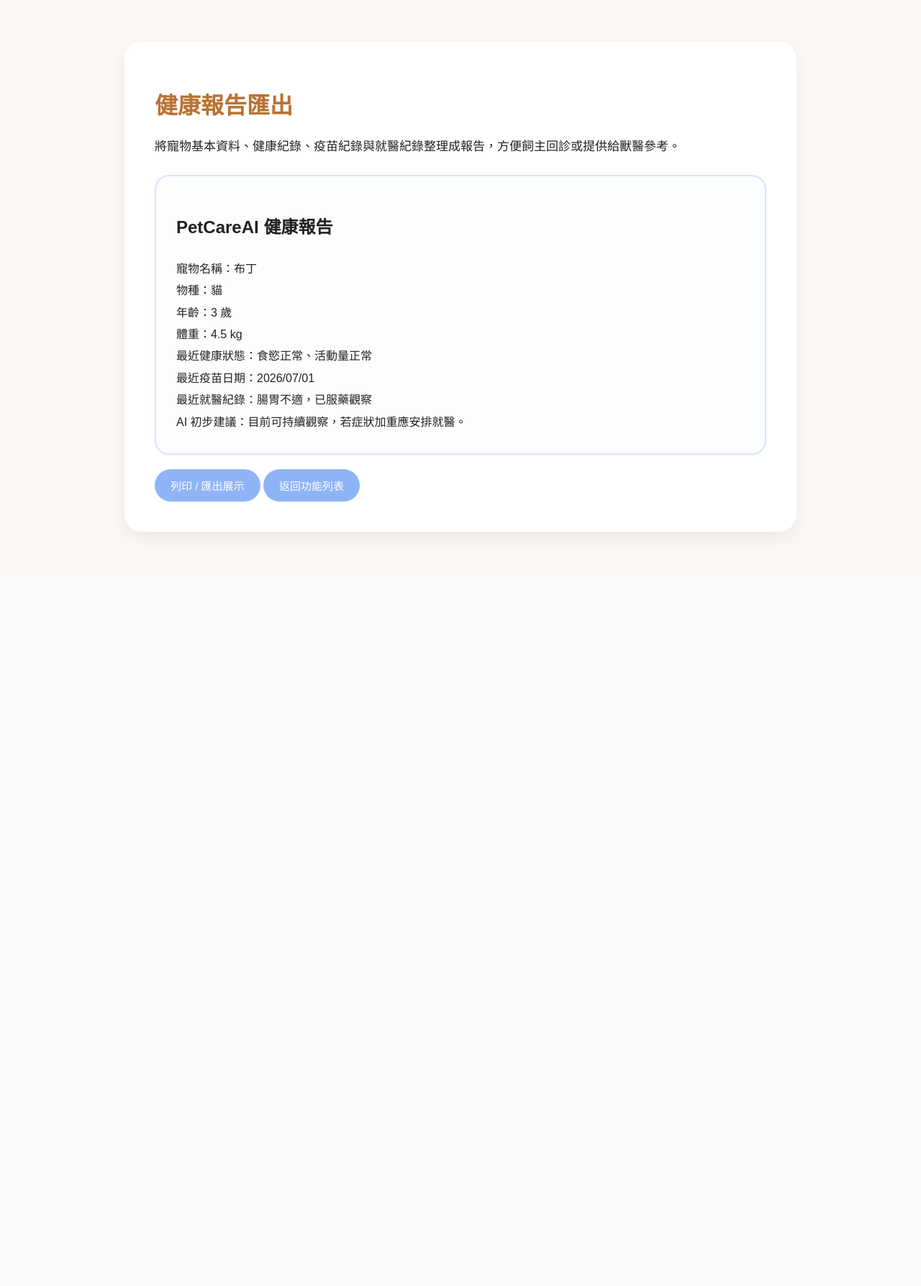
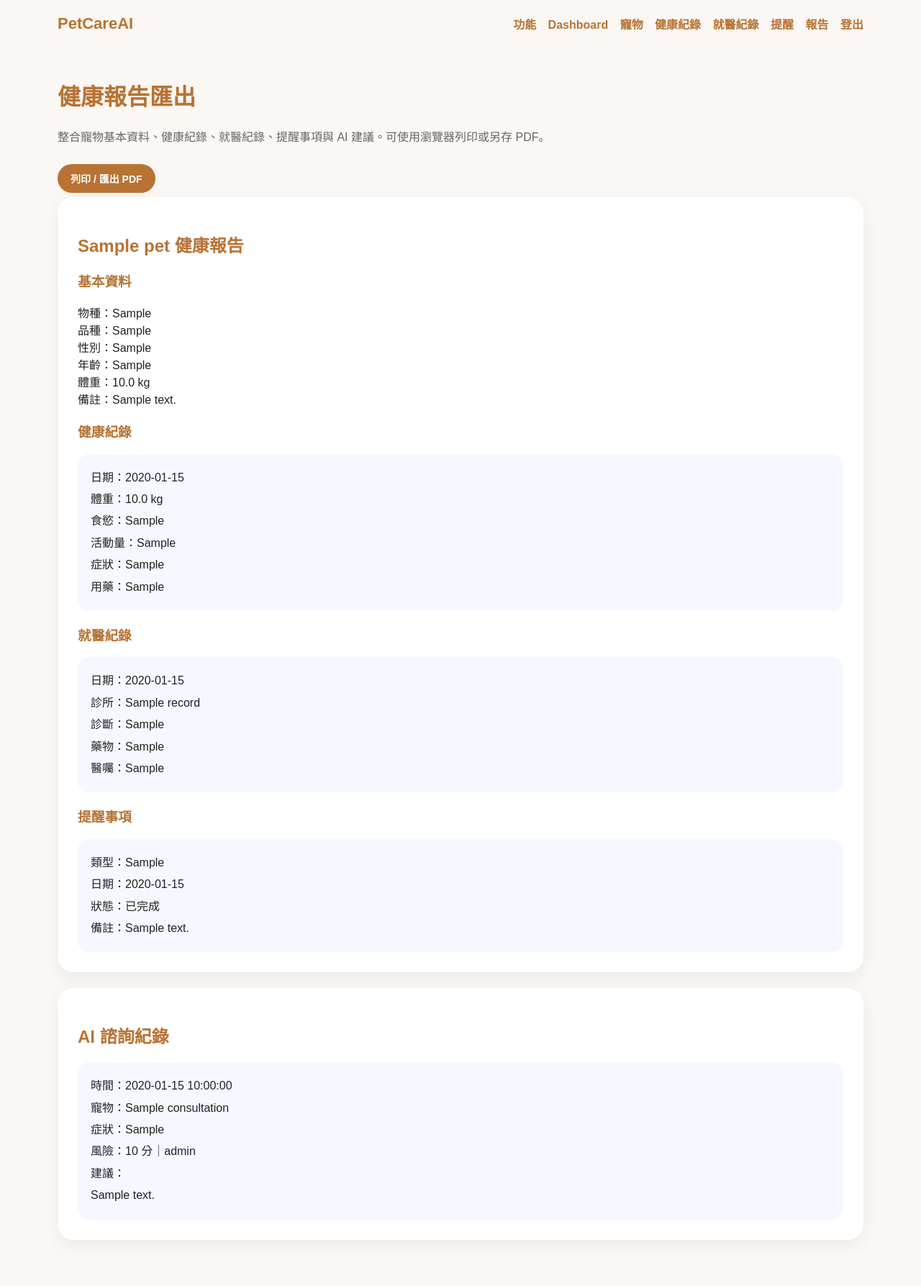
Before and after one commit to carol651104/PetCareAI, a Flask app: page /report in a window 1280 px wide. Shown: the whole page at 72% size. Before the commit the page ends 744 px from the top, so only its background shows below. Run offline with Flask 3, Linux system fonts and the light colour scheme; a user stored in the database is signed in; tables that the repository leaves empty hold one stand-in row (values such as "Sample post").

Commit message:
Update report.html

```diff
--- a/templates/report.html
+++ b/templates/report.html
@@ -1,93 +1,112 @@
-<!DOCTYPE html>
-<html lang="zh-Hant">
-<head>
-    <meta charset="UTF-8">
-    <title>健康報告匯出</title>
-    <style>
-        body {
-            font-family: "Microsoft JhengHei", sans-serif;
-            background: #faf7f4;
-            padding: 50px;
-            color: #222;
+{% extends "base.html" %}
+
+{% block title %}健康報告匯出{% endblock %}
+
+{% block content %}
+
+<style>
+    @media print {
+        .nav, .btn {
+            display: none !important;
         }
 
-        .box {
-            max-width: 850px;
-            margin: auto;
+        body {
             background: white;
-            padding: 42px;
-            border-radius: 24px;
-            box-shadow: 0 8px 24px rgba(0,0,0,.06);
         }
 
-        h1 {
-            color: #b87333;
+        .card {
+            box-shadow: none;
+            border: 1px solid #ddd;
         }
+    }
+</style>
 
-        p {
-            line-height: 1.8;
-            font-size: 17px;
-        }
+<h1>健康報告匯出</h1>
+<p class="muted">整合寵物基本資料、健康紀錄、就醫紀錄、提醒事項與 AI 建議。可使用瀏覽器列印或另存 PDF。</p>
 
-        .report {
-            border: 2px solid #d8e4ff;
-            border-radius: 20px;
-            padding: 28px;
-            margin-top: 24px;
-            line-height: 1.9;
-            background: #fbfdff;
-        }
+<button class="btn btn-brown" onclick="window.print()">列印 / 匯出 PDF</button>
 
-        button, a {
-            display: inline-block;
-            margin-top: 20px;
-            padding: 12px 22px;
-            background: #8eb4f7;
-            color: white;
-            border: none;
-            border-radius: 999px;
-            text-decoration: none;
-            cursor: pointer;
-            font-size: 15px;
-        }
+{% if pets %}
+    {% for pet in pets %}
+        <div class="card">
+            <h2>{{ pet.name }} 健康報告</h2>
 
-        @media print {
-            body {
-                background: white;
-            }
+            <h3>基本資料</h3>
+            <p>
+                物種：{{ pet.species }}<br>
+                品種：{{ pet.breed or "未填寫" }}<br>
+                性別：{{ pet.gender or "未填寫" }}<br>
+                年齡：{{ pet.age or "未填寫" }}<br>
+                體重：{{ pet.weight or "未填寫" }} kg<br>
+                備註：{{ pet.note or "無" }}
+            </p>
 
-            a, button {
-                display: none;
-            }
+            <h3>健康紀錄</h3>
+            {% if pet.health_records %}
+                {% for record in pet.health_records %}
+                    <div class="record">
+                        日期：{{ record.record_date }}<br>
+                        體重：{{ record.weight or "未填寫" }} kg<br>
+                        食慾：{{ record.appetite or "未填寫" }}<br>
+                        活動量：{{ record.activity or "未填寫" }}<br>
+                        症狀：{{ record.symptoms or "無" }}<br>
+                        用藥：{{ record.medication or "無" }}
+                    </div>
+                {% endfor %}
+            {% else %}
+                <p class="muted">無健康紀錄。</p>
+            {% endif %}
 
-            .box {
-                box-shadow: none;
-            }
-        }
-    </style>
-</head>
-<body>
-<div class="box">
-    <h1>健康報告匯出</h1>
+            <h3>就醫紀錄</h3>
+            {% if pet.medical_records %}
+                {% for record in pet.medical_records %}
+                    <div class="record">
+                        日期：{{ record.visit_date }}<br>
+                        診所：{{ record.clinic_name or "未填寫" }}<br>
+                        診斷：{{ record.diagnosis or "未填寫" }}<br>
+                        藥物：{{ record.medicine or "無" }}<br>
+                        醫囑：{{ record.doctor_advice or "無" }}
+                    </div>
+                {% endfor %}
+            {% else %}
+                <p class="muted">無就醫紀錄。</p>
+            {% endif %}
 
-    <p>
-        將寵物基本資料、健康紀錄、疫苗紀錄與就醫紀錄整理成報告，方便飼主回診或提供給獸醫參考。
-    </p>
+            <h3>提醒事項</h3>
+            {% if pet.reminders %}
+                {% for reminder in pet.reminders %}
+                    <div class="record">
+                        類型：{{ reminder.reminder_type }}<br>
+                        日期：{{ reminder.reminder_date }}<br>
+                        狀態：{% if reminder.is_done %}已完成{% else %}待完成{% endif %}<br>
+                        備註：{{ reminder.note or "無" }}
+                    </div>
+                {% endfor %}
+            {% else %}
+                <p class="muted">無提醒事項。</p>
+            {% endif %}
+        </div>
+    {% endfor %}
+{% else %}
+    <div class="card">
+        <p class="muted">目前沒有寵物資料可以產生報告。</p>
+    </div>
+{% endif %}
 
-    <div class="report">
-        <h2>PetCareAI 健康報告</h2>
-        寵物名稱：布丁<br>
-        物種：貓<br>
-        年齡：3 歲<br>
-        體重：4.5 kg<br>
-        最近健康狀態：食慾正常、活動量正常<br>
-        最近疫苗日期：2026/07/01<br>
-        最近就醫紀錄：腸胃不適，已服藥觀察<br>
-        AI 初步建議：目前可持續觀察，若症狀加重應安排就醫。
-    </div>
+{% if ai_records %}
+<div class="card">
+    <h2>AI 諮詢紀錄</h2>
+    {% for record in ai_records %}
+        <div class="record">
+            時間：{{ record.created_at }}<br>
+            寵物：{{ record.pet_name }}<br>
+            症狀：{{ record.symptom }}<br>
+            風險：{{ record.risk_score }} 分｜{{ record.risk_level }}<br>
+            建議：<br>
+            <div style="white-space: pre-wrap;">{{ record.ai_answer }}</div>
+        </div>
+    {% endfor %}
+</div>
+{% endif %}
 
-    <button onclick="window.print()">列印 / 匯出展示</button>
-    <a href="/features">返回功能列表</a>
-</div>
-</body>
-</html>
+{% endblock %}
```
